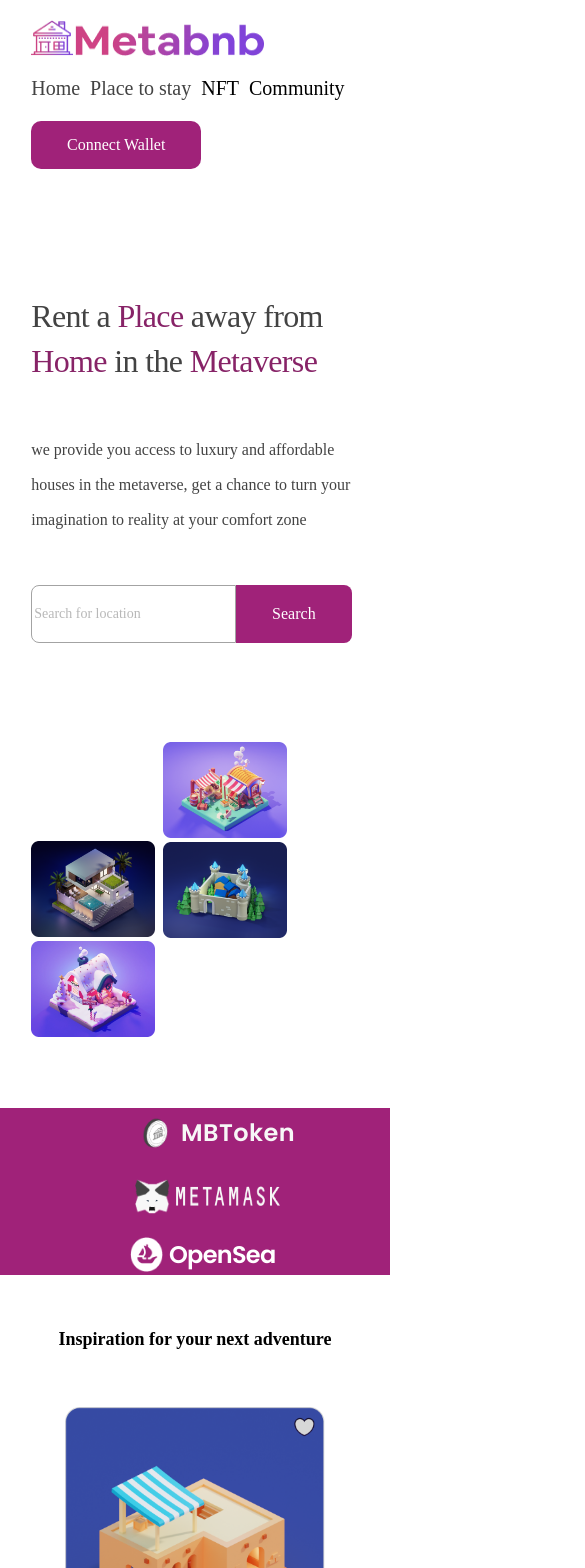
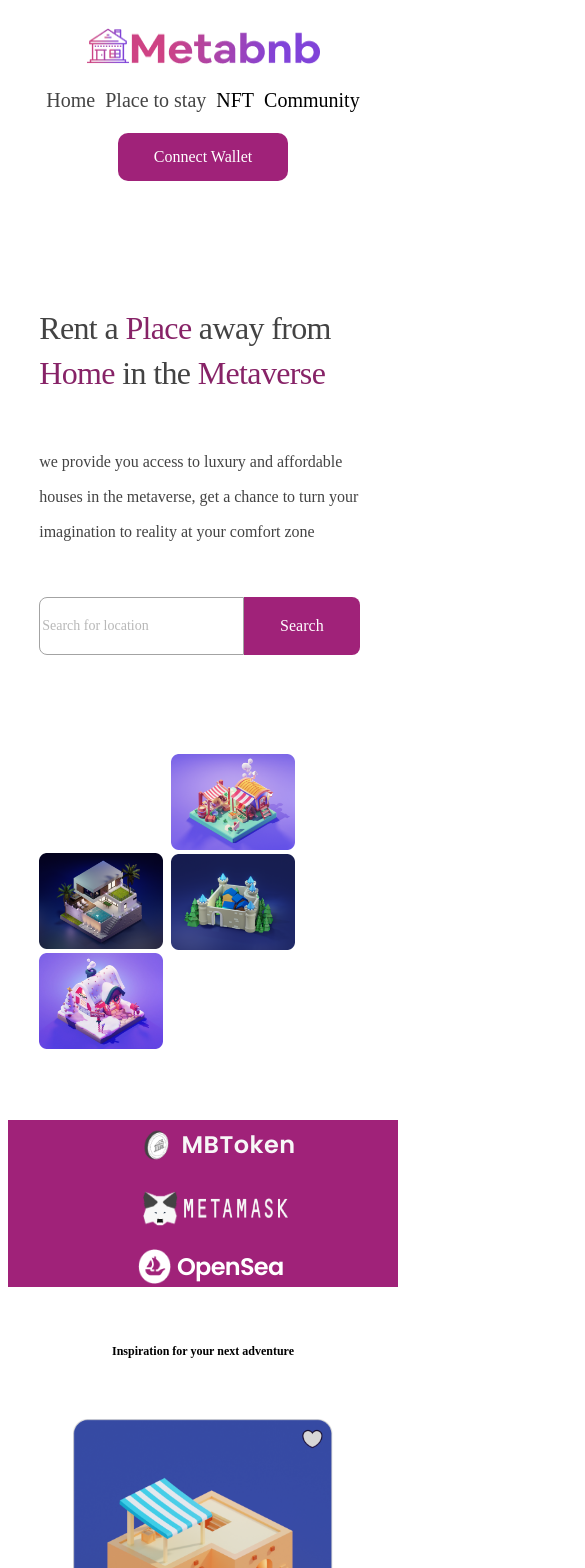
Before and after one commit to hillaryemeka/HNG-Stage-3-Task, a React (Create React App) app: page / in a window 390 px wide. Shown: the top 1568 px of the page, 585 px wide, since content can reach past the window. Built offline with nearby package versions, Linux system fonts and the light colour scheme; the HTML template or start-up script is replaced by a standard one; a web font is replaced by a local one.

Commit message:
style: some touch on the css to improve responsiveness

```diff
--- a/src/Navbar.js
+++ b/src/Navbar.js
@@ -5,13 +5,15 @@ import {Link} from "react-router-dom"
 export default function Navbar({open}){
     return(
     <nav>
-        <img alt="" src="images/Meta_logo.png" className="logo"/>
+        <div><img alt="" src="images/Meta_logo.png" className="logo"/></div>
+        <div>
             <ul className="navbar">
                 <li><Link to="/">Home</Link></li>
                 <li><Link to="/placetostay">Place to stay</Link></li>
                 <li>NFT</li>
                 <li>Community</li>
             </ul>
+        </div>
         <button onClick={() => open(true)} className="walletBtn">Connect Wallet</button>
     </nav>
     )
--- a/src/index.css
+++ b/src/index.css
@@ -1,12 +1,10 @@
 
-body{margin: 0; padding: 0;}
 .parent{
   width: 100vw;
   display: flex;
   flex-direction: column;
   justify-content: center;
   align-items: center;
-  margin: 0; padding: 0;
 }
 .upperHalf{
   margin-top: 20px;
@@ -196,7 +194,7 @@ a{
   display: flex;
   justify-content: center;
   align-items: center;
-  width: 817px;
+  width: 56%;
   height: 50px;
   font-family: 'Red Rose';
   font-style: normal;
@@ -561,15 +559,24 @@ footer{
     height: auto;
   }
   #header4_text{ height: auto;}
+  #header2_text{font-size: 28px; width: 80%;}
+  #container3_main1>h3{
+    font-weight: 600;
+    font-size: 32px;
+    width: 300px;
+  }
+  #nft_logo{
+    height: 300px;
+    width: 360px;
+  }
 }
 
 @media all and (max-width: 768px) {
   nav{
-    display: grid;
-    grid-template-columns: 1fr;
+    display: flex;
+    flex-direction: column;
   }
   .navbar{padding-inline-start: 0;}
-  #conatiner3_main{display: grid;}
   #images_desert{
     grid-template-columns: 1fr 1fr;
   }
@@ -584,16 +591,20 @@ footer{
   #container3_main1>h3{
     font-weight: 600;
     font-size: 32px;
-    width: 250px;
+    width: 200px;
+  }
+  #nft_logo{
+    height: 250px;
+    width: 280px;
   }
   #main1_note{
-    width: 315px;
+    width: 200px;
     line-height: 25px;
   }
   .heading{
     width: 100%;
   }
-  #header2_text{font-size: 32px;}
+  #header2_text{font-size: 24px; width: 80%;}
   .mbtoken{
     width: 120px;
     font-weight: 400;
@@ -641,6 +652,7 @@ footer{
     margin-top: 120px;
     font-size: 16px;
   }
+  #conatiner3_main{flex-direction: column; align-items: center;}
   #container3_main1>h3{
     width: 280px;
     font-weight: 600;
@@ -657,12 +669,12 @@ footer{
   .heading{
     width: 100%;
   }
-  #header2_text{font-size: 18px;}
+  #header2_text{font-size: 12px; width: 80%;}
   .mbtoken{
     font-weight: 400;
     font-size: 24px;
     gap: 6px;
-    margin: 0;
+    margin-left: -15px;
   }
   .metamask{ gap: 6px;}
   .opensea{
```
Lines whose indentation alone changed are shown as unchanged.
